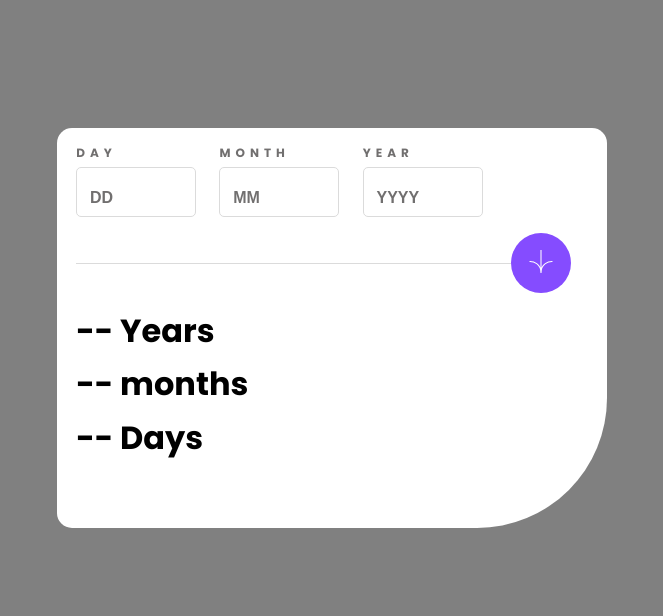
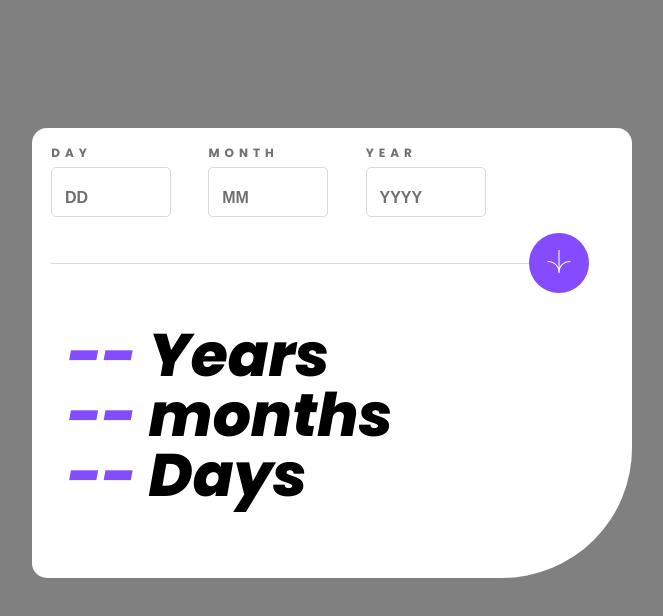
Before and after one commit to BBML-DEV/age-calculator, a plain HTML site: page index.html in a window 1280 px wide. Shown: the whole page, without its empty margins (308-971 px from the left). Drawn offline with Linux system fonts and the light colour scheme.

Commit message:
Conclusão do container response

```diff
--- a/assets/sass/1-base/_reset.sass
+++ b/assets/sass/1-base/_reset.sass
@@ -1,5 +1,6 @@
 *, *:before, *:after
     box-sizing: border-box
+    margin: 0px
 
 html, body, div, span, object, iframe, figure, p, blockquote, pre, a, code, em, img, small, strike, strong, sub, sup, tt, b, u, i, ol, ul, li, fieldset, form, label, table, caption, tbody, tfoot, thead, tr, th, td, main, canvas, embed, footer, header, nav, section, video
     margin: 0
--- a/assets/sass/2-layout/_container.sass
+++ b/assets/sass/2-layout/_container.sass
@@ -2,8 +2,8 @@
 
 .container
     margin: 10% auto
-    width: 550px
-    height: 400px
+    width: 600px
+    height: 450px
     background-color: variables.$white
     border-radius: 15px 15px 130px 15px
     padding: 1.2rem
@@ -56,3 +56,13 @@
             background-color: variables.$light-grey
             height: 1px
             width: 85%
+
+    &__response
+        font-weight: 800
+        font-size: 30px
+        padding: 1rem
+
+        h1
+            font-style: italic
+            span
+                color: variables.$purple
--- a/index.html
+++ b/index.html
@@ -24,7 +24,7 @@
 
                 <div>
                     <label for="">Month</label>
-                    <input type="text" class="Month" placeholder="MM" minlength="2" maxlength="2">
+                    <input type="text" class="Month" placeholder="MM" minlength="1" maxlength="2">
                 </div>
 
                 <div>
```
Also changed, not shown: assets/css/main.css, 1 other file.
